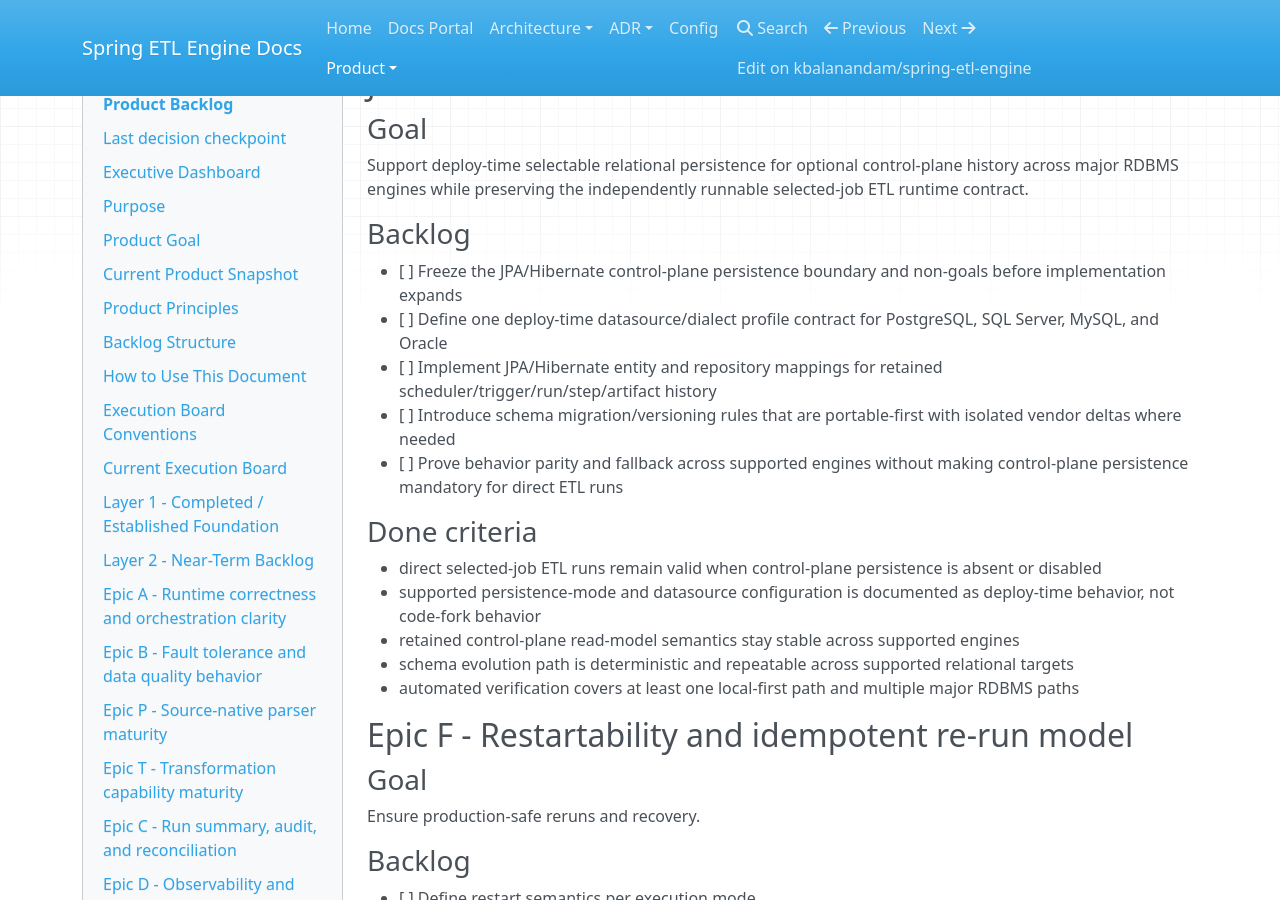
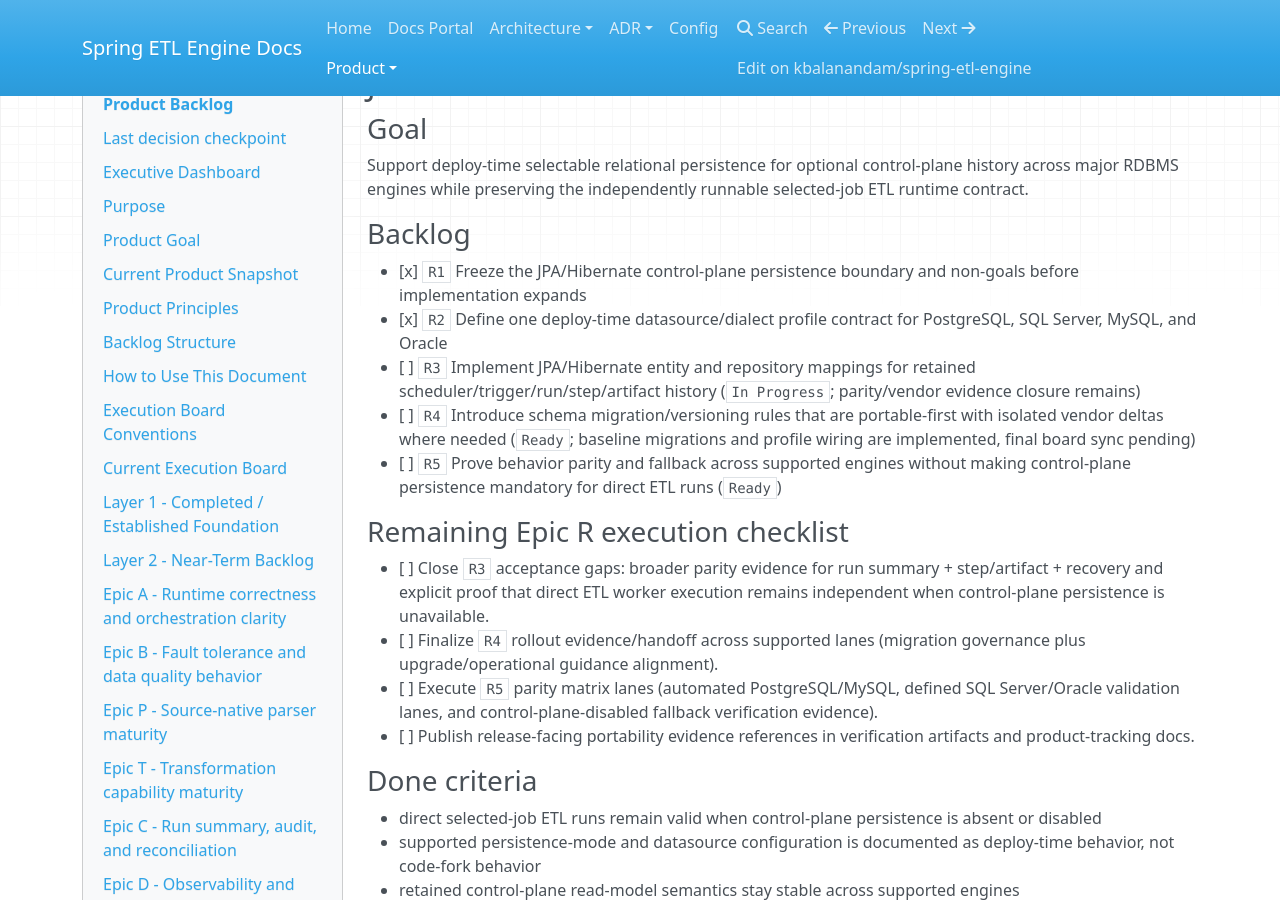
Before and after one commit to kbalanandam/spring-etl-engine, an MkDocs documentation site: the page built from docs/product/product-backlog.md, in a window 1280 px wide and 900 px high, scrolled down 22906 px. Built offline with MkDocs 1.6.1, drawn with Linux system fonts in a browser that asks for light colours; nearby versions of some CDN libraries.

Commit message:
docs(product): sync epic r backlog status and remaining checklist

```diff
--- a/docs/product/product-backlog.md
+++ b/docs/product/product-backlog.md
@@ -617,11 +617,17 @@ These items move the product from "reliable ETL engine" to "enterprise-grade ETL
 Support deploy-time selectable relational persistence for optional control-plane history across major RDBMS engines while preserving the independently runnable selected-job ETL runtime contract.
 
 ### Backlog
-- [ ] Freeze the JPA/Hibernate control-plane persistence boundary and non-goals before implementation expands
-- [ ] Define one deploy-time datasource/dialect profile contract for PostgreSQL, SQL Server, MySQL, and Oracle
-- [ ] Implement JPA/Hibernate entity and repository mappings for retained scheduler/trigger/run/step/artifact history
-- [ ] Introduce schema migration/versioning rules that are portable-first with isolated vendor deltas where needed
-- [ ] Prove behavior parity and fallback across supported engines without making control-plane persistence mandatory for direct ETL runs
+- [x] `R1` Freeze the JPA/Hibernate control-plane persistence boundary and non-goals before implementation expands
+- [x] `R2` Define one deploy-time datasource/dialect profile contract for PostgreSQL, SQL Server, MySQL, and Oracle
+- [ ] `R3` Implement JPA/Hibernate entity and repository mappings for retained scheduler/trigger/run/step/artifact history (`In Progress`; parity/vendor evidence closure remains)
+- [ ] `R4` Introduce schema migration/versioning rules that are portable-first with isolated vendor deltas where needed (`Ready`; baseline migrations and profile wiring are implemented, final board sync pending)
+- [ ] `R5` Prove behavior parity and fallback across supported engines without making control-plane persistence mandatory for direct ETL runs (`Ready`)
+
+### Remaining Epic R execution checklist
+- [ ] Close `R3` acceptance gaps: broader parity evidence for run summary + step/artifact + recovery and explicit proof that direct ETL worker execution remains independent when control-plane persistence is unavailable.
+- [ ] Finalize `R4` rollout evidence/handoff across supported lanes (migration governance plus upgrade/operational guidance alignment).
+- [ ] Execute `R5` parity matrix lanes (automated PostgreSQL/MySQL, defined SQL Server/Oracle validation lanes, and control-plane-disabled fallback verification evidence).
+- [ ] Publish release-facing portability evidence references in verification artifacts and product-tracking docs.
 
 ### Done criteria
 - direct selected-job ETL runs remain valid when control-plane persistence is absent or disabled
```
